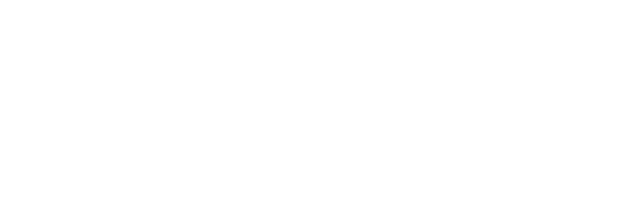
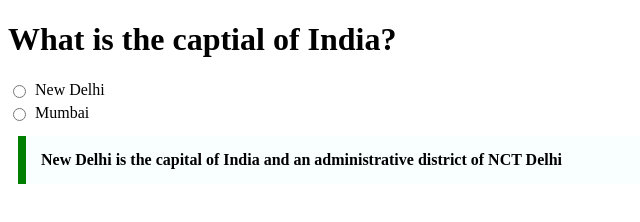
Before and after one commit to acciojob/trivia-Nihal00, a website: page main.html in a window 1280 px wide. Shown: the whole page, without its empty margins (0-640 px from the left). Drawn offline with Linux system fonts and the light colour scheme.

Commit message:
created a submission

```diff
--- a/main.html
+++ b/main.html
@@ -11,6 +11,18 @@
     <script type="text/javascript" src="./script.js">
 </script>
 
+	<h1>What is the captial of India?</h1>
+	<label for="new-delhi">
+		<input type="radio" name="answer" id="new-delhi"> New Delhi
+	</label>
+	<label for="mumbai">
+		<input type="radio" name="answer" id="mumbai"> Mumbai
+	</label>
+
+	<blockquote id="comment">
+		New Delhi is the capital of India and an administrative district of NCT Delhi
+	</blockquote>
+
 </body>
 
 </html>
--- a/styles.css
+++ b/styles.css
@@ -1,2 +1,18 @@
 
 /* Your CSS Code here. */
+label {
+	display: block;
+}
+input {
+	vertical-align: middle;
+	margin: 5px;
+}
+
+#comment {
+	max-width: 600px;
+	margin: 10px;
+	padding: 15px;
+	border-left: 8px solid green;
+	background-color: #f8fffe;
+	font-weight: bold;
+}
```
